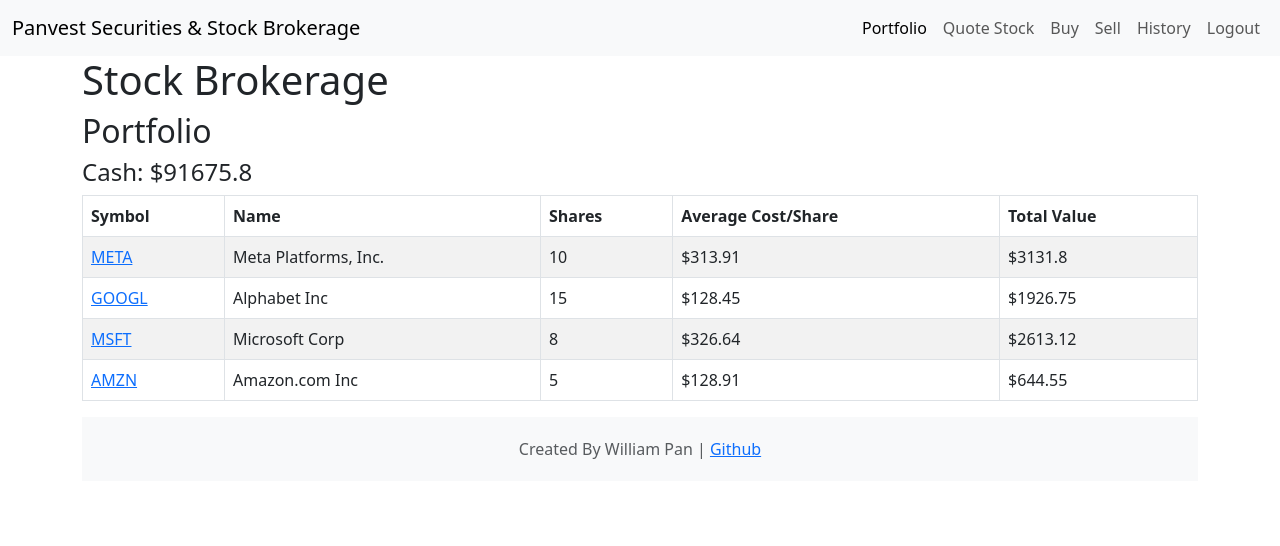
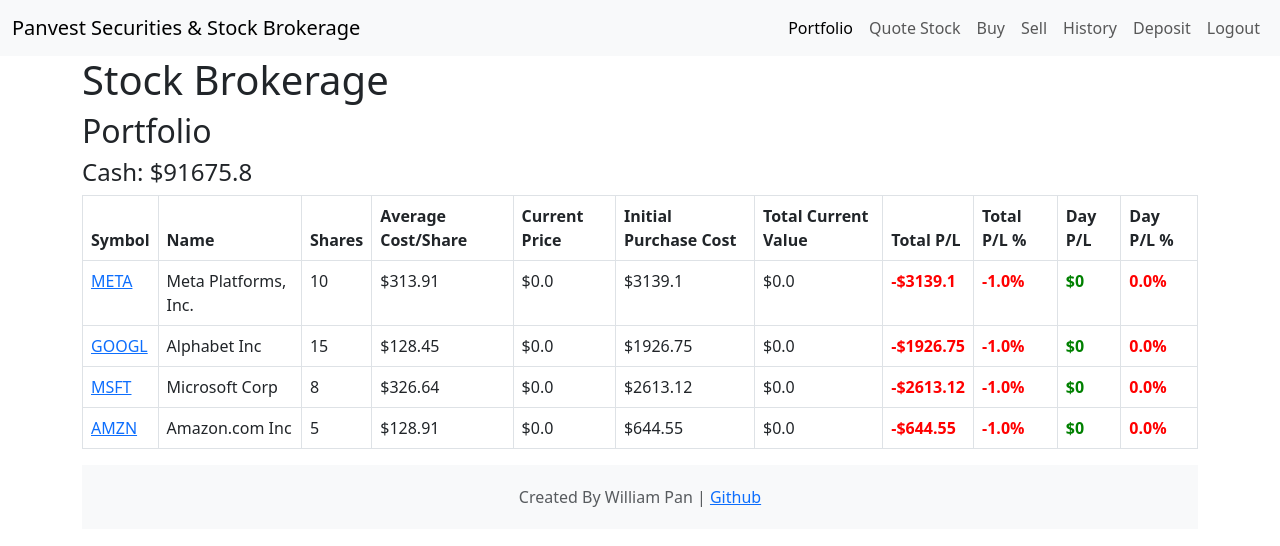
Before and after one commit to williampan22/stock_trading_brokerage_app, a Flask app: page / in a window 1280 px wide. Shown: the top 546 px of the page. Run offline with Flask 3, Linux system fonts and the light colour scheme; the visitor is signed in with stand-in values (Sample User, id 1); data comes from the database, SQL or seed files in the repository; both versions use the stored data as it was after the commit; data that the repository does not hold is empty.

Commit message:
update table, database for more info red/green p/l

```diff
--- a/app.py
+++ b/app.py
@@ -128,6 +128,29 @@ def index():
     portfolio = db.session.execute(db.select(Portfolio).filter_by(user_id=session["user_id"])).scalars()
     user = db.one_or_404(db.select(User).filter_by(id=session["user_id"]))
     current_cash = round(user.cash, 2)
+    for row in portfolio:
+        symbol = row.symbol
+        quote = quote_stock(symbol, API_KEY)
+        current_price = float(quote["close"])
+        change = float(quote["change"])
+        percent_change = float(quote["percent_change"])
+        avg_buy_price = row.avg_buy_price
+        shares = row.shares
+        initial_total_cost = round(avg_buy_price*shares, 2)
+        total_value = round(current_price*shares, 2)
+        profit_loss = round(total_value - initial_total_cost, 2)
+        profit_loss_percent = round(profit_loss/initial_total_cost, 4)
+        profit_loss_day = round(change*shares, 2)
+        profit_loss_percent_day = round(percent_change, 4)
+        row.initial_total_value = initial_total_cost
+        row.total_value = total_value
+        row.current_price = round(current_price, 2)
+        row.profit_loss = profit_loss
+        row.profit_loss_percent = profit_loss_percent
+        row.profit_loss_day = profit_loss_day
+        row.profit_loss_percent_day = profit_loss_percent_day
+    db.session.commit()
+    portfolio = db.session.execute(db.select(Portfolio).filter_by(user_id=session["user_id"])).scalars()
     return render_template("index.html", portfolio=portfolio, current_cash=current_cash, active_page='portfolio')
 
 # Show Trade History
@@ -289,7 +312,13 @@ class Portfolio(db.Model):
     name = db.Column(db.String(100), nullable=False)
     shares = db.Column(db.Integer, nullable=False)
     avg_buy_price = db.Column(db.Float, nullable=False)
+    current_price = db.Column(db.Float, nullable=True)
+    initial_total_value = db.Column(db.Float, nullable=True)
     total_value = db.Column(db.Float, nullable=False)
+    profit_loss = db.Column(db.Float, nullable=True)
+    profit_loss_percent = db.Column(db.Float, nullable=True)
+    profit_loss_day = db.Column(db.Float, nullable=True)
+    profit_loss_percent_day = db.Column(db.Float, nullable=True)
 
 # History model
 class Trade_History(db.Model):
--- a/templates/base.html
+++ b/templates/base.html
@@ -24,6 +24,8 @@
                 <a class="nav-link {% if active_page == 'buy' %}active{% endif %}" {% if active_page == 'buy' %}aria-current="page"{% endif %} href="/buy">Buy</a>
                 <a class="nav-link {% if active_page == 'sell' %}active{% endif %}" {% if active_page == 'sell' %}aria-current="page"{% endif %} href="/sell">Sell</a>
                 <a class="nav-link {% if active_page == 'trade_history' %}active{% endif %}" {% if active_page == 'trade_history' %}aria-current="page"{% endif %} href="/trade_history">History</a>
+                <a class="nav-link {% if active_page == 'deposit' %}active{% endif %}" {% if active_page == 'deposit' %}aria-current="page"{% endif %} href="/deposit">Deposit</a>
+
                 <a class="nav-link" href="/logout">Logout</a>
               {% else %}
                 <a class="nav-link {% if active_page == 'about' %}active{% endif %}" {% if active_page == 'about' %}aria-current="page"{% endif %} href="/about">About</a>
--- a/templates/index.html
+++ b/templates/index.html
@@ -11,14 +11,20 @@ Portfolio
 {% block body %}
 <h4>Cash: ${{current_cash}}</h4>
 
-<table class="table table-striped table-hover table-bordered">
+<table class="table table-hover table-bordered">
   <thead>
     <tr>
       <th>Symbol</th>
       <th>Name</th>
       <th>Shares</th>
       <th>Average Cost/Share</th>
-            <th>Total Value</th>
+      <th>Current Price</th>
+      <th>Initial Purchase Cost</th>
+      <th>Total Current Value</th>
+      <th>Total P/L</th>
+      <th>Total P/L %</th>
+      <th>Day P/L</th>
+      <th>Day P/L %</th>
     </tr>
   </thead>
   <tbody>
@@ -28,7 +34,39 @@ Portfolio
       <td>{{row.name}}</td>
       <td>{{row.shares}}</td>
       <td>${{row.avg_buy_price}}</td>
+      <td>${{row.current_price}}</td>
+      <td>${{row.initial_total_value}}</td>
       <td>${{row.total_value}}</td>
+      <td>
+        <script>
+          var profitLoss = {{ row.profit_loss }};
+          if (profitLoss < 0) {
+            document.write('<span style="color: red; font-weight: bold;">-$' + Math.abs(profitLoss) + '</span>');
+          } else {
+            document.write('<span style="color: green; font-weight: bold;">$' + profitLoss + '</span>');
+          }
+        </script>
+      </td>
+      <td>
+        <span style="color: {% if row.profit_loss_percent > 0 %}green{% else %}red{% endif %}; font-weight: bold;">
+          {{ row.profit_loss_percent }}%
+        </span>
+      </td>
+      <td>
+        <script>
+          var profitLossDay = {{ row.profit_loss_day }};
+          if (profitLossDay < 0) {
+            document.write('<span style="color: red; font-weight: bold;">-$' + Math.abs(profitLossDay) + '</span>');
+          } else {
+            document.write('<span style="color: green; font-weight: bold;">$' + profitLossDay + '</span>');
+          }
+        </script>
+      </td>
+      <td>
+        <span style="color: {% if row.profit_loss_percent_day > 0 %}green{% else %}red{% endif %}; font-weight: bold;">
+          {{ row.profit_loss_percent_day }}%
+        </span>
+      </td>
     </tr>
     {% endfor %}
   </tbody>
```
Also changed, not shown: stock_functions.py (+24 -1 lines), instance/tradingApp.db, 1 other file. Lines whose indentation alone changed are shown as unchanged.
